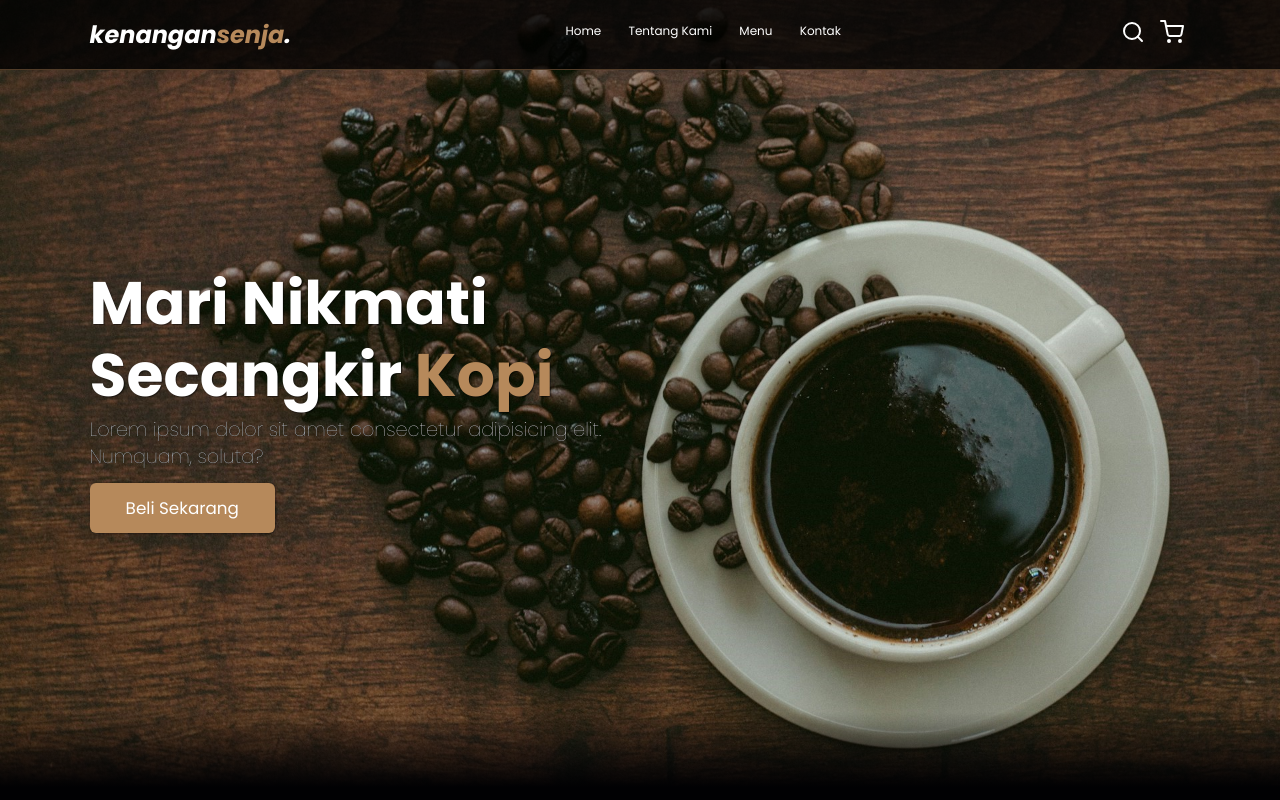
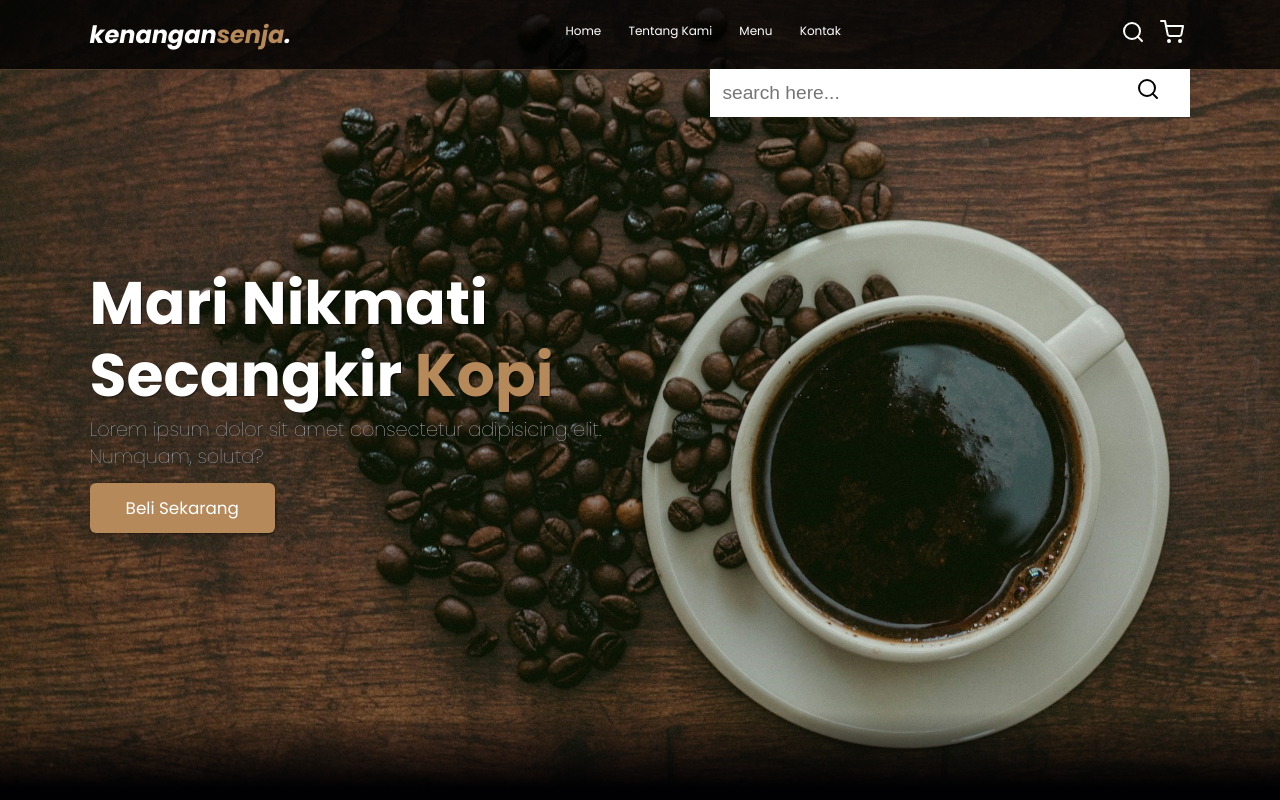
Before and after one commit to Newest-Newcomer/Kedai-Kopi, a plain HTML site: page index.html in a window 1280 px wide. Both pictures are taken after a click on the link 1133 px from the left and 39 px from the top of the page. Shown: the top 800 px of the page. Drawn offline with nearby package versions, Linux system fonts and the light colour scheme.

Commit message:
Menambahkan Search Form

```diff
--- a/css/style.css
+++ b/css/style.css
@@ -87,6 +87,42 @@ body {
 
 #hamburger-menu {
   display: none;
+}
+
+/* Navbar Search Form */
+.navbar .search-form {
+  position: absolute;
+  top: 100%;
+  right: 7%;
+  background-color: #fff;
+  width: 40rem;
+  height: 4rem;
+  display: flex;
+  align-items: center;
+  padding: 1rem;
+  transform: scaleY(
+    0
+  ); /* fungsi ini adalah yang mengatur hilangnya .search-form */
+  transform-origin: top;
+  transition: 0.3s;
+}
+
+.navbar .search-form.active {
+  transform: scaleY(1); /* fungsi ini yang mengatur munculnya .search-form */
+}
+
+.navbar .search-form label {
+  cursor: pointer;
+  font-size: 2rem;
+  margin-right: 1.5rem;
+  color: var(--bg);
+}
+
+.navbar .search-form input {
+  height: 100%;
+  width: 100%;
+  font-size: 1.6rem;
+  color: var(--bg);
 }
 
 /* Hero Section */
@@ -373,6 +409,11 @@ footer .credit a {
     transform: scaleX(0.2);
   }
 
+  .navbar .search-form {
+    width: 90%;
+    right: 2rem;
+  }
+
   .about .row {
     flex-wrap: wrap;
   }
--- a/index.html
+++ b/index.html
@@ -33,10 +33,17 @@
       </div>
 
       <div class="navbar-extra">
-        <a href="#" id="search"><i data-feather="search"></i></a>
+        <a href="#" id="search-button"><i data-feather="search"></i></a>
         <a href="#" id="shopping-cart"><i data-feather="shopping-cart"></i></a>
         <a href="#" id="hamburger-menu"><i data-feather="menu"></i></a>
       </div>
+
+      <!-- Search Form start -->
+      <div class="search-form">
+        <input type="search" id="search-box" placeholder="search here..." />
+        <label for="search-box"><i data-feather="search"></i></label>
+      </div>
+      <!-- Search Form end -->
     </nav>
     <!-- Navbar End -->
 
--- a/js/script.js
+++ b/js/script.js
@@ -1,15 +1,34 @@
-// Toogle class active
+// Toggle class active untuk hamburger menu.
 const navbarNav = document.querySelector(".navbar-nav");
-// Ketika hamburger menu di klik
+// Ketika hamburger menu di klik maka akan ditambahkan class active pada id #hamburger-menu.
 document.querySelector("#hamburger-menu").onclick = () => {
   navbarNav.classList.toggle("active");
 };
 
+// Toggle class active untuk search form.
+const searchForm = document.querySelector(".search-form");
+const searchBox = document.querySelector("#search-box");
+// Untuk menampilakan .search-form ketika #search-button di klik.
+document.querySelector("#search-button").onclick = (e) => {
+  searchForm.classList.toggle("active");
+  // Untuk mengautomasi klik pada #search-box
+  searchBox.focus();
+  // Untuk mencegah pada saat #search-box di klik maka kembali bagian paling atas halaman(jika href="#").
+  e.preventDefault();
+};
+
 // Side bar tertutup ketika klik diluar side bar.
-const hamburger = document.querySelector("#hamburger-menu");
+const hm = document.querySelector("#hamburger-menu");
+const sb = document.querySelector("#search-button");
+
 document.addEventListener("click", function (e) {
   // Cara bacanya, jika e.target tidak ada didalam const hamburger dan tidak ada didalam const navbarNav maka.
-  if (!hamburger.contains(e.target) && !navbarNav.contains(e.target)) {
+  if (!hm.contains(e.target) && !navbarNav.contains(e.target)) {
     navbarNav.classList.remove("active");
   }
+
+  // Untuk menghilangkan .search-form ketika di klik diluar dari #search-button dan .search-form.
+  if (!sb.contains(e.target) && !searchForm.contains(e.target)) {
+    searchForm.classList.remove("active");
+  }
 });
```
